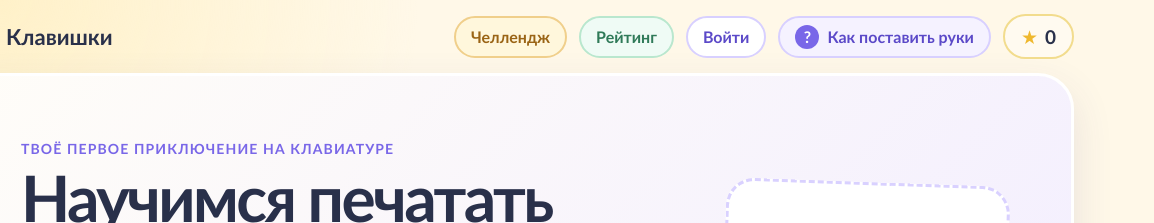
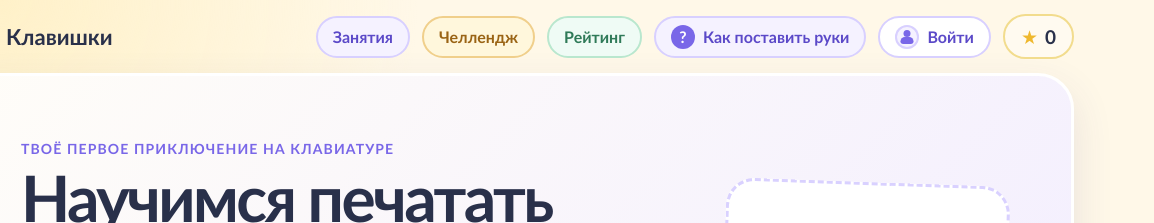
Before and after one commit to teddu0/typing-machine, a website with bundled scripts: page public/index.html in a window 1280 px wide. Shown: the top 223 px of the page, 126-1280 px from the left. Built offline with nearby package versions, Linux system fonts and the light colour scheme; files whose address does not match are found by name.

Commit message:
fix login button

```diff
--- a/public/account.js
+++ b/public/account.js
@@ -23,7 +23,7 @@ function accountLabel() {
 }
 
 function renderAccount() {
-  document.querySelector("#account-button").textContent = accountLabel();
+  document.querySelector("#account-button .account-label").textContent = accountLabel();
   document.querySelector("#account-user").textContent = accountLabel();
   document.querySelector("#account-forms").classList.toggle("hidden", Boolean(currentUser));
   document.querySelector("#account-session").classList.toggle("hidden", !currentUser);
--- a/public/app.js
+++ b/public/app.js
@@ -857,6 +857,9 @@ function handleKeydown(event) {
 document
   .querySelector("#home-button")
   .addEventListener("click", () => showScreen("map"));
+document
+  .querySelector("#lessons-button")
+  .addEventListener("click", () => showScreen("map"));
 document.querySelector("#challenge-button").addEventListener("click", () => {
   showChallengeScreen();
 });
--- a/public/index.html
+++ b/public/index.html
@@ -15,12 +15,16 @@
         <span>Клавишки</span>
       </button>
       <div class="header-actions">
+        <button class="lessons-button" id="lessons-button" type="button">Занятия</button>
         <button class="challenge-button" id="challenge-button" type="button">Челлендж</button>
         <button class="leaderboard-button" id="leaderboard-button" type="button">Рейтинг</button>
-        <button class="account-button" id="account-button" type="button">Войти</button>
         <button class="guide-button" id="guide-button" type="button">
           <span aria-hidden="true">?</span>
           Как поставить руки
+        </button>
+        <button class="account-button" id="account-button" type="button">
+          <span class="account-icon" aria-hidden="true"></span>
+          <span class="account-label">Войти</span>
         </button>
         <div class="total-stars" aria-label="Собрано звёзд">
           <span>★</span>
@@ -68,6 +72,10 @@
             <strong>АБ</strong>
             <span>только знакомые клавиши</span>
           </div>
+        </div>
+        <div class="challenge-advice">
+          <strong>Перед челленджем лучше пройти занятия</strong>
+          <p>Так пальцы запомнят правильные клавиши, а во время длинного текста будет проще держать технику слепой десятипалой печати: смотреть на экран, не спешить и возвращать пальцы на домашний ряд.</p>
         </div>
         <div class="challenge-card-list" id="challenge-list" aria-live="polite"></div>
       </section>
--- a/public/styles.css
+++ b/public/styles.css
@@ -38,6 +38,7 @@ button { font: inherit; }
   gap: 12px;
 }
 
+.lessons-button,
 .challenge-button,
 .guide-button,
 .leaderboard-button {
@@ -54,6 +55,12 @@ button { font: inherit; }
   cursor: pointer;
 }
 
+.lessons-button {
+  color: var(--purple-dark);
+  border-color: #d8d0ff;
+  background: #f5f2ff;
+}
+
 .challenge-button {
   color: #9a6415;
   border-color: #f0cf8b;
@@ -585,6 +592,28 @@ h1 span { color: var(--purple); }
   font-weight: 900;
 }
 
+.challenge-advice {
+  margin-top: 20px;
+  padding: 20px 22px;
+  display: grid;
+  gap: 8px;
+  border: 2px solid #f0cf8b;
+  border-radius: 24px;
+  background: #fffaf0;
+  box-shadow: 0 8px 24px rgba(154, 100, 21, 0.08);
+}
+
+.challenge-advice strong {
+  color: #9a6415;
+  font-size: 20px;
+}
+
+.challenge-advice p {
+  margin: 0;
+  color: var(--muted);
+  line-height: 1.55;
+}
+
 .challenge-card-list {
   margin-top: 28px;
   display: grid;
@@ -814,12 +843,54 @@ h1 span { color: var(--purple); }
 .account-button {
   min-height: 42px;
   padding: 0 15px;
+  display: flex;
+  align-items: center;
+  gap: 8px;
   border: 2px solid #d8d0ff;
   border-radius: 999px;
   color: var(--purple-dark);
   background: white;
   font-weight: 900;
   cursor: pointer;
+}
+
+.account-icon {
+  position: relative;
+  width: 24px;
+  height: 24px;
+  flex: 0 0 auto;
+  border-radius: 50%;
+  background: #f5f2ff;
+  box-shadow: inset 0 0 0 2px #d8d0ff;
+}
+
+.account-icon::before,
+.account-icon::after {
+  content: "";
+  position: absolute;
+  left: 50%;
+  background: var(--purple);
+  transform: translateX(-50%);
+}
+
+.account-icon::before {
+  top: 5px;
+  width: 7px;
+  height: 7px;
+  border-radius: 50%;
+}
+
+.account-icon::after {
+  bottom: 5px;
+  width: 13px;
+  height: 7px;
+  border-radius: 8px 8px 5px 5px;
+}
+
+.account-label {
+  overflow: hidden;
+  text-overflow: ellipsis;
+  white-space: nowrap;
 }
 
 .account-dialog {
@@ -1400,9 +1471,11 @@ h1 span { color: var(--purple); }
   .account-forms { grid-template-columns: 1fr; }
   .profile-grid { grid-template-columns: 1fr; }
   .guide-button { width: 42px; padding: 0; justify-content: center; font-size: 0; }
+  .lessons-button { min-height: 38px; padding: 0 12px; }
   .challenge-button { min-height: 38px; padding: 0 12px; }
   .challenge-hero { grid-template-columns: 1fr; padding: 28px 22px; border-radius: 24px; }
   .challenge-note { min-width: 0; transform: none; }
+  .challenge-advice { padding: 16px 18px; }
   .challenge-grid { grid-template-columns: 1fr; }
   .leaderboard-button { min-height: 38px; padding: 0 12px; }
   .leaderboard-hero { grid-template-columns: 1fr; padding: 28px 22px; border-radius: 24px; }
```
Also changed, not shown: docs/DEVELOPMENT_PLAN.md (+2 -0 lines), docs/PROJECT_CONTEXT.md (+7 -0 lines).
